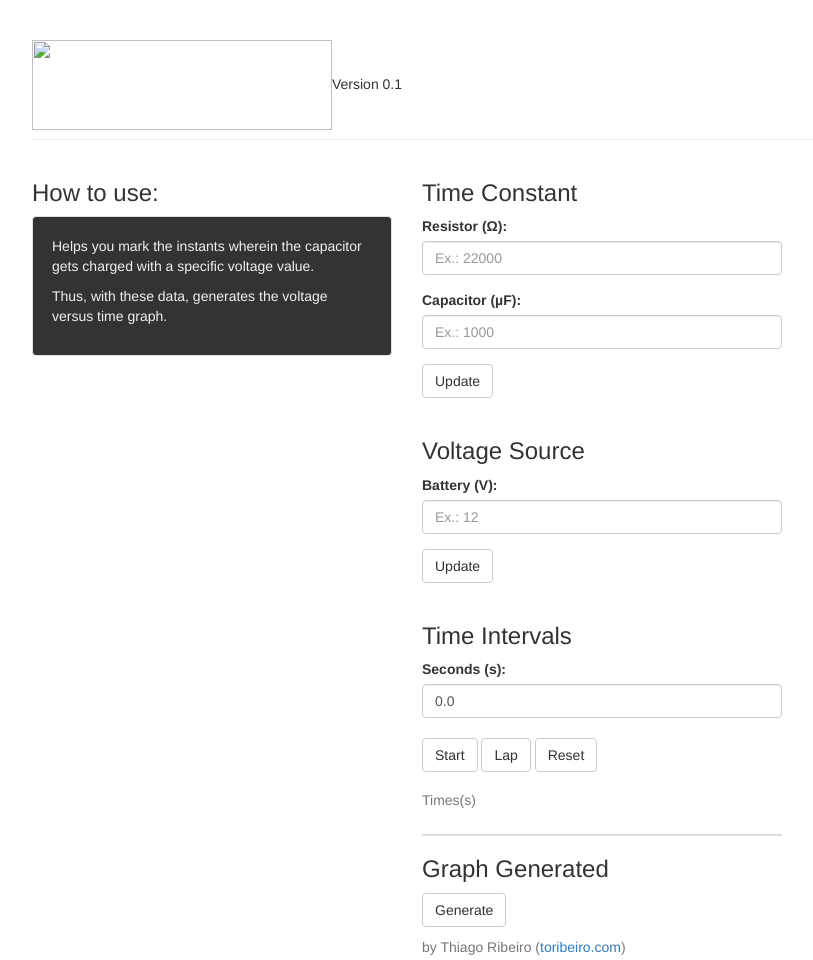
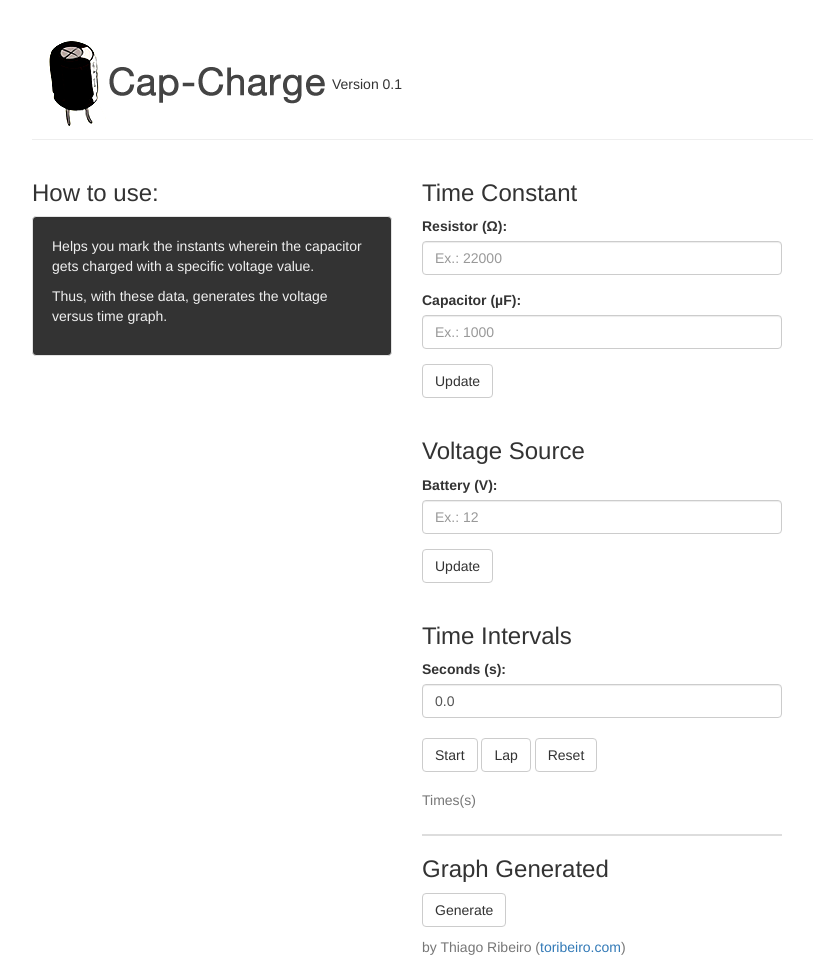
Before and after one commit to tolribeiro/cap-charge, a plain HTML site: page index.html in a window 1280 px wide. Shown: the whole page, without its empty margins (38-851 px from the left). Drawn offline with Linux system fonts and the light colour scheme; a script that the page names is missing.

Commit message:
Changing some parameters

```diff
--- a/index.html
+++ b/index.html
@@ -14,12 +14,12 @@
 		</script>
 		<script src="js/input.js"></script>
 		<link rel="stylesheet" href="css/bootstrap.min.css">
-		<link rel="icon" href="icon.gif" type="image/gif" sizes="16x16">
+		<link rel="icon" href="imgs/icon.gif" type="image/gif" sizes="16x16">
 	</head>
 	<body>
 		<div class="container">
 			<div class="page-header">
-				<a href="index.html"><img src="cap.png" style="width:300px;height:90px"></a>Version 0.1
+				<a href="index.html"><img src="imgs/cap.png" style="width:300px;height:90px"></a>Version 0.1
 			</div>
 			<div class="row">
 				<div class="col-sm-4">
```
